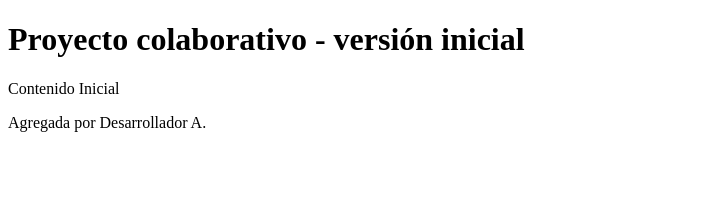
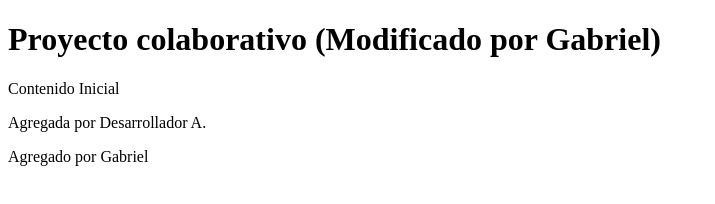
Before and after one commit to Junjun1-code/git-colaborativo-html, a plain HTML site: page index.html in a window 1280 px wide. Shown: the whole page, without its empty margins (0-715 px from the left). Drawn offline with Linux system fonts and the light colour scheme.

Commit message:
Desarrollador B: modifica título y agrega párrafo

```diff
--- a/index.html
+++ b/index.html
@@ -6,8 +6,9 @@
     <title>Document</title>
 </head>
 <body>
-    <h1>Proyecto colaborativo - versión inicial</h1>
+    <h1>Proyecto colaborativo (Modificado por Gabriel)</h1>
     <p>Contenido Inicial</p>
     <p>Agregada por Desarrollador A.</p>
+    <p>Agregado por Gabriel</p>
 </body>
 </html>
```
